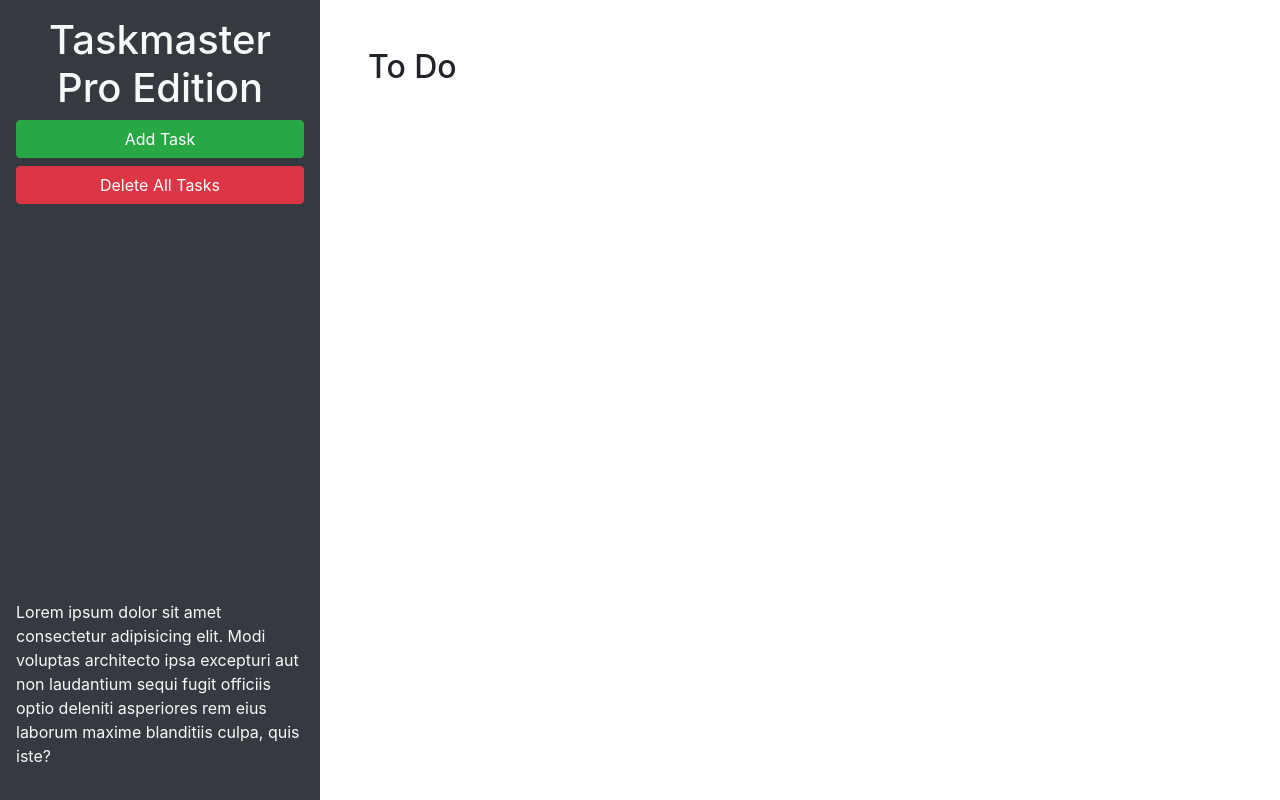
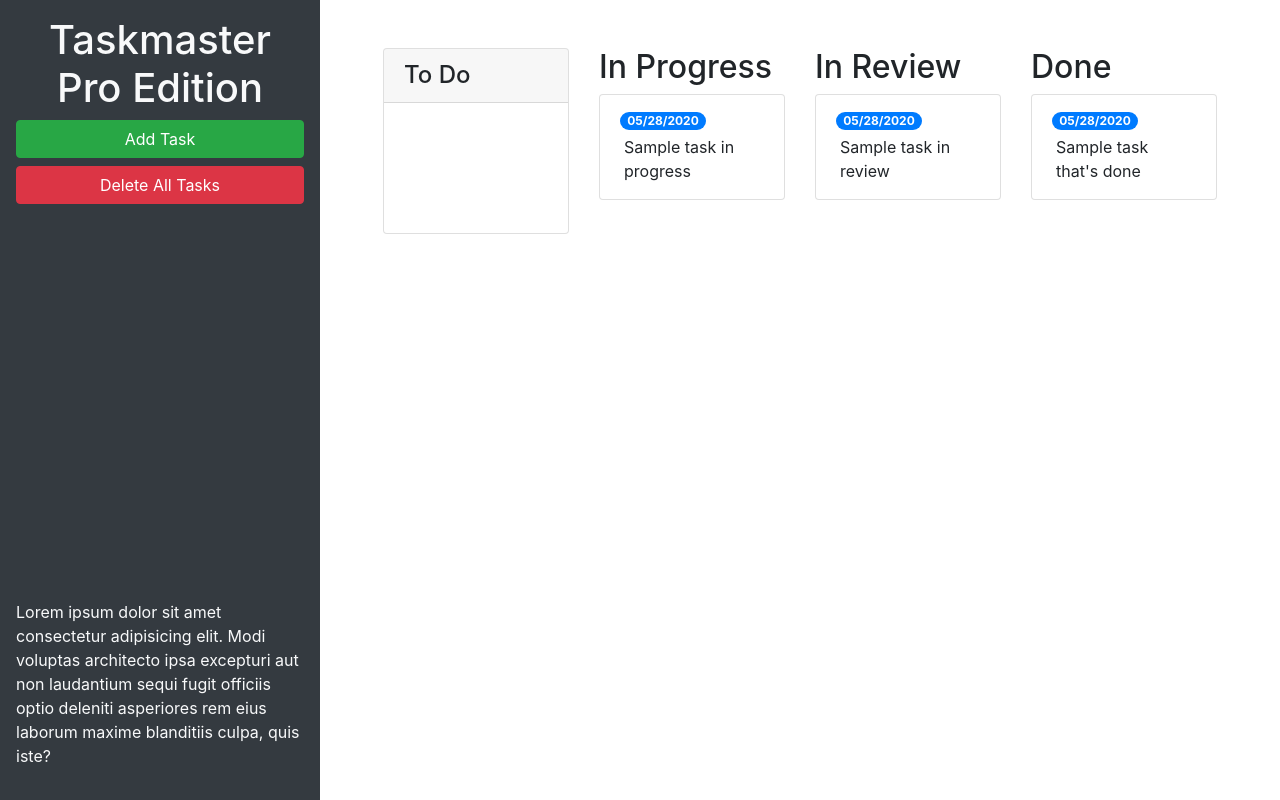
Before and after one commit to Leiser92/taskmaster-pro, a plain HTML site: page index.html in a window 1280 px wide. Drawn offline with nearby package versions, Linux system fonts and the light colour scheme.

Commit message:
added bootstrap components

```diff
--- a/index.html
+++ b/index.html
@@ -24,10 +24,51 @@
       </p>
     </header>
     <main class="col-12 col-lg-9">
-      <div class="m-5">
-        <h2>To Do</h2>
-        <ul id="list-toDo" class="list-group"> </ul>
+      <div class="m-5 row justify-content-around">
+        <!-- todo start -->
+        <div class="col-12 col-md-6 col-xl-3 mb-3">
+          <div class="card">
+            <h4 class="card-header">To Do</h4>
+        <ul id="list-toDo" class="list-group list-group-flush">
+          <li class="list-group-item">
+
+          </li>
+         </ul>
       </div>
+    </div>
+      <!-- todo end -->
+      <!-- in progress start -->
+      <div class="col-12 col-md-6 col-xl-3 mb-3">
+        <h2>In Progress</h2>
+        <ul id="list-inProgress" class="list-group">
+          <li class="list-group-item">
+            <span class="badge badge-primary badge-pill">05/28/2020</span>
+            <p class='m-1'>Sample task in progress</p>
+          </li>
+        </ul>
+      </div>
+      <!-- in review start -->
+  <div class="col-12 col-md-6 col-xl-3 mb-3">
+    <h2>In Review</h2>
+    <ul id="list-inReview" class="list-group">
+      <li class="list-group-item">
+        <span class="badge badge-primary badge-pill">05/28/2020</span>
+        <p class="m-1">Sample task in review</p>
+      </li>
+    </ul>
+  </div>
+  <!-- in review end -->
+  <!-- done start -->
+  <div class="col-12 col-md-6 col-xl-3 mb-3">
+    <h2>Done</h2>
+    <ul id="list-done" class="list-group">
+      <li class="list-group-item">
+        <span class="badge badge-primary badge-pill">05/28/2020</span>
+        <p class="m-1">Sample task that's done</p>
+      </li>
+    </ul>
+  </div>
+    </div>
     </main>
   </div>
 
@@ -46,11 +87,11 @@
           <form>
             <div class="form-group">
               <label for="modalTaskDescription">Task description</label>
-              <textarea id="modalTaskDescription" rows="3"></textarea>
+              <textarea id="modalTaskDescription" rows="3" class="form-control"></textarea>
             </div>
             <div class="form-group">
               <label for="modalDueDate">Due date</label>
-              <input type="text" id="modalDueDate" placeholder="mm/dd/yyyy" autocomplete="off" />
+              <input type="text" class ="form-control" id="modalDueDate" placeholder="mm/dd/yyyy" autocomplete="off" />
             </div>
           </form>
         </div>
```
